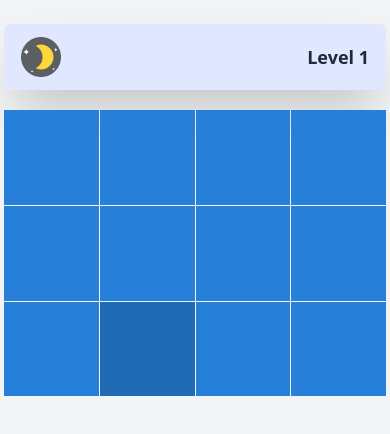
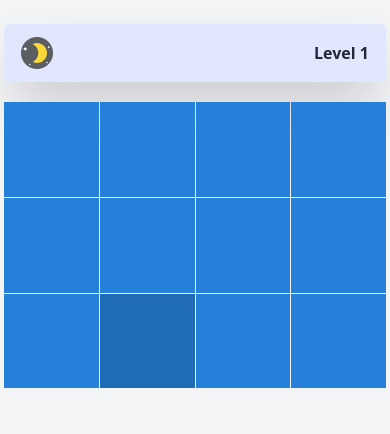
Before and after one commit to alirezaeisoftware/maadiran_test, a React (Vite) app: page / in a window 390 px wide. Shown: the top 434 px of the page. Built offline with nearby package versions, Linux system fonts and the light colour scheme.

Commit message:
fix : fix responsive navbar

```diff
--- a/src/components/navbar/navbar.tsx
+++ b/src/components/navbar/navbar.tsx
@@ -15,7 +15,7 @@ const buttonClasses = {
   base: 'py-1 rounded transition',
   themeToggle: 'hover:opacity-80 focus:ring-gray-400',
   restart:
-    'bg-blue-700 px-2 text-white hover:bg-blue-600 dark:bg-blue-600 dark:hover:bg-blue-500 focus:ring-blue-500',
+    'bg-blue-700 px-2 text-base md:text-lg text-white hover:bg-blue-600 dark:bg-blue-600 dark:hover:bg-blue-500 focus:ring-blue-500',
 };
 
 const navClasses = `
@@ -46,7 +46,7 @@ const Navbar: React.FC<NavbarProps> = ({
         <img
           src={isDarkMode ? LightIcon : DarkIcon}
           alt={isDarkMode ? 'Light mode' : 'Dark mode'}
-          className="w-10 h-10"
+          className="w-8 h-8 md:w-10 md:h-10"
           loading="lazy"
           width={40}
           height={40}
@@ -64,7 +64,7 @@ const Navbar: React.FC<NavbarProps> = ({
       )}
 
       <div
-        className="font-bold text-lg select-none"
+        className="font-bold text-base md:text-lg select-none"
         data-testid="level-display"
       >
         Level {level + 1}
```
